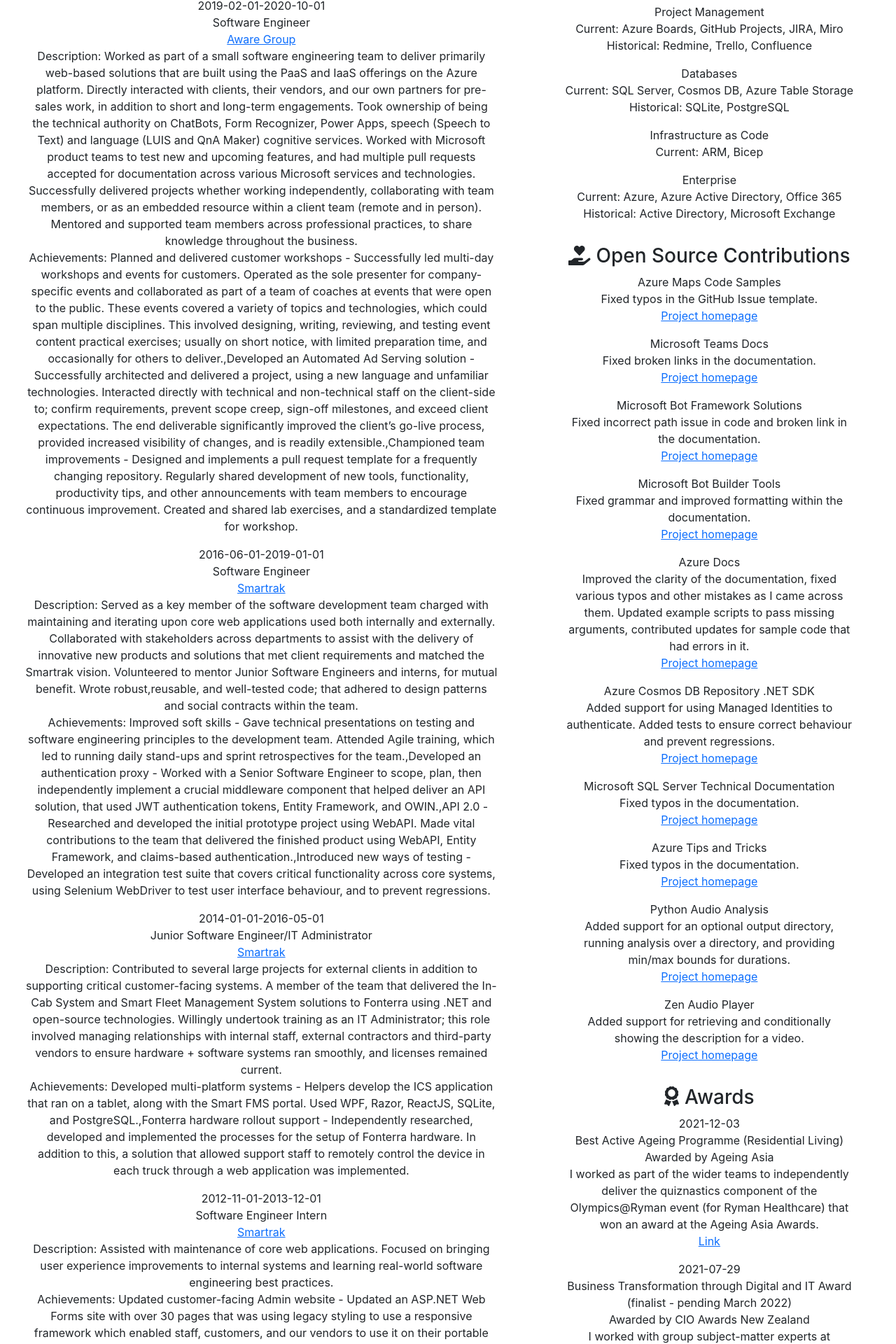
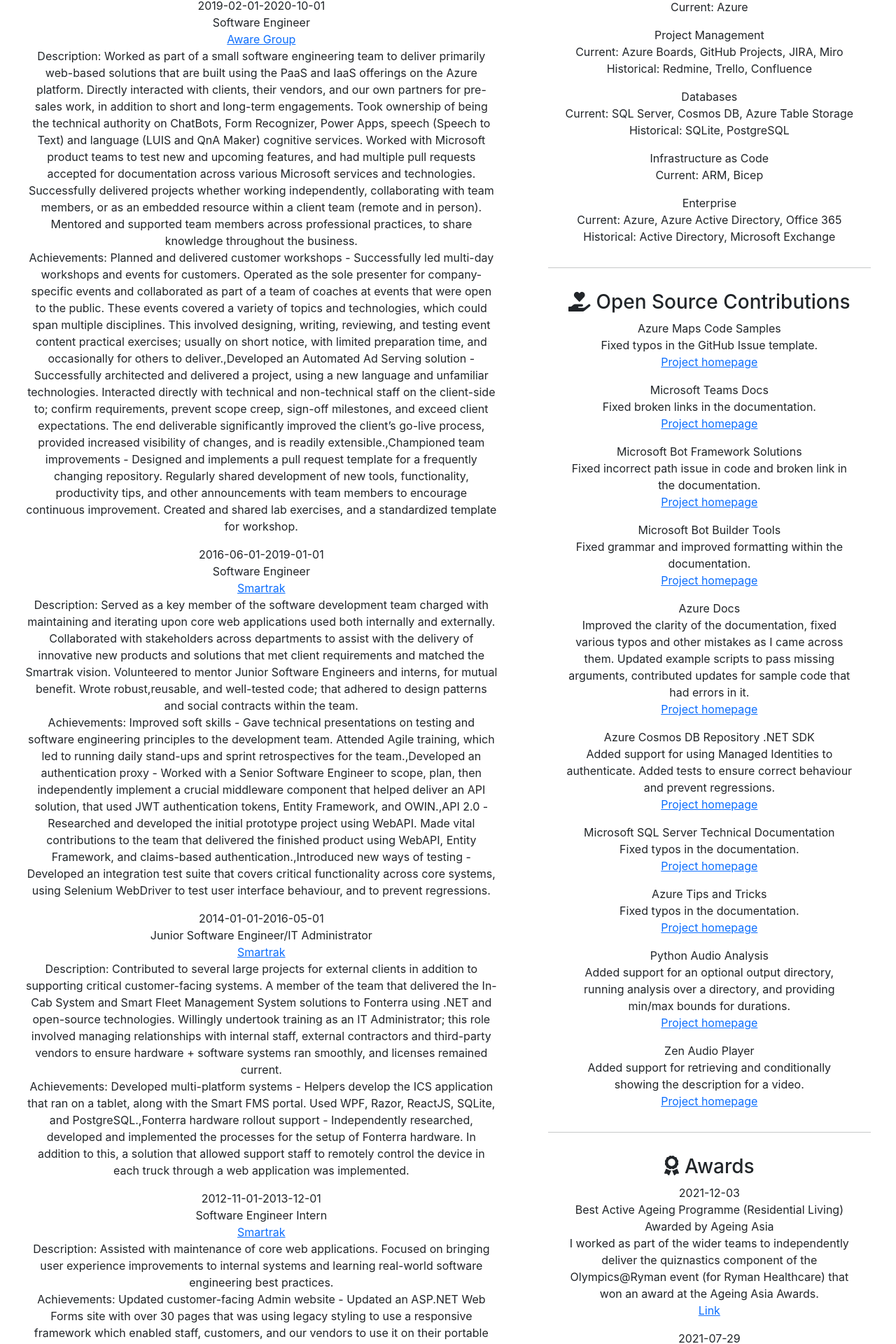
Before and after one commit to BeigeBadger/BeigeBadger.github.io, a React (Create React App) app in the folder my-cv/: page / in a window 1280 px wide. Shown: the part 2328-4248 px from the top of the page at 70% size. Built offline with nearby package versions, Linux system fonts and the light colour scheme.

Commit message:
Standardizes formatting with HRs between sections

```diff
--- a/my-cv/src/components/resume.tsx
+++ b/my-cv/src/components/resume.tsx
@@ -83,9 +83,6 @@
 							<SideContent resumeData={props.resumeData} />
 						</Col>
 					</Row>
-
-					<hr />
-
 				</Container>
 			</div>
 
--- a/my-cv/src/components/sideContent.tsx
+++ b/my-cv/src/components/sideContent.tsx
@@ -22,11 +22,15 @@
 					</Col>
 				</Row>
 
+				<hr />
+
 				<Row>
 					<Col>
 						<Tooling tooling={props.resumeData.tooling} />
 					</Col>
 				</Row>
+
+				<hr />
 
 				<Row>
 					<Col>
@@ -34,11 +38,15 @@
 					</Col>
 				</Row>
 
+				<hr />
+
 				<Row>
 					<Col>
 						<Awards awards={props.resumeData.awards} />
 					</Col>
 				</Row>
+
+				<hr />
 
 				<Row>
 					<Col>
@@ -46,17 +54,24 @@
 					</Col>
 				</Row>
 
+				<hr />
+
 				<Row>
 					<Col>
 						<Qualifications qualifications={props.resumeData.qualifications} />
 					</Col>
 				</Row>
 
+				<hr />
+
 				<Row>
 					<Col>
 						<References references={props.resumeData.references} />
 					</Col>
 				</Row>
+
+				<hr />
+
 			</Container>
 		</>
 	);
--- a/my-cv/src/components/workHistory.tsx
+++ b/my-cv/src/components/workHistory.tsx
@@ -62,6 +62,9 @@
 						</div>
 					</Col>
 				</Row>
+
+				<hr />
+
 			</Container>
 		</>
 	)
```
